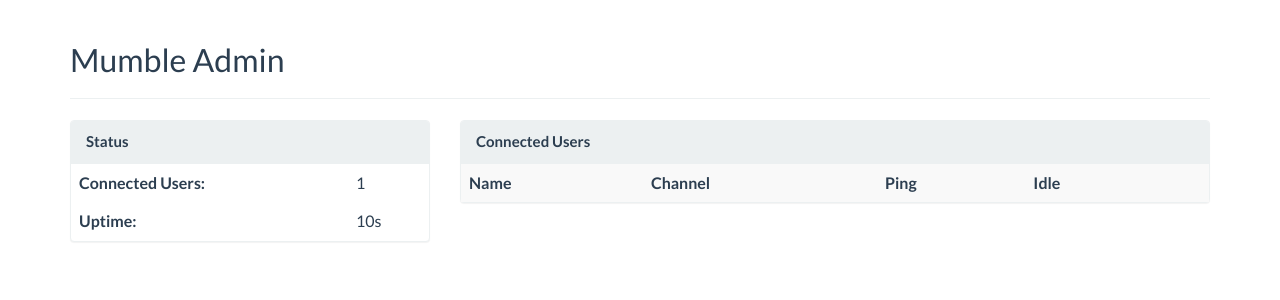
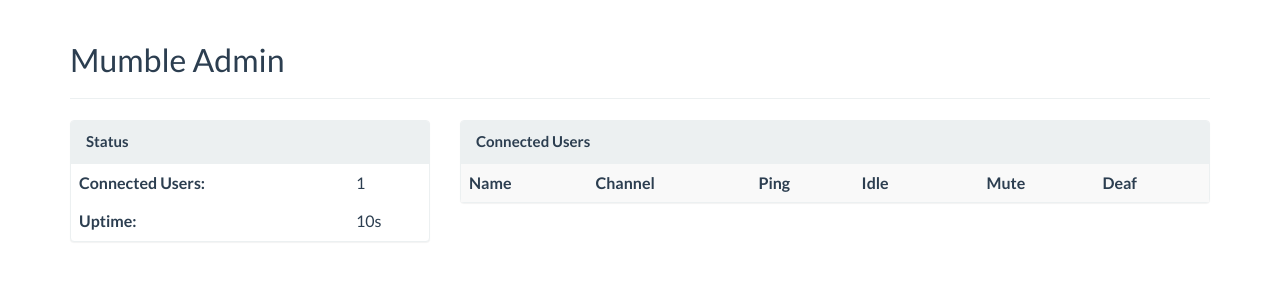
Before and after one commit to skyride/avrse-auth, a Django app: template eveauth/templates/eveauth/mumbleadmin_index.html in a window 1280 px wide. Shown: the part 60-360 px from the top of the page. Run offline with Django 3.2, Linux system fonts and the light colour scheme; tables that the repository leaves empty hold one stand-in row (values such as "Sample post"); the template is opened without the code that fills it: values that come from a table or form of the project are taken from there, most other values are stand-ins (such as "Sample title", 1, 10 or a date in 2020); lists and menus that the app fills with data are empty; parts of the project's set-up code (start-up, migrations or seed data) failed here and were passed over; some libraries are stand-ins or nearby versions.

Commit message:
Added mute/deaf to mumble admin

```diff
--- a/eveauth/templates/eveauth/mumbleadmin_index.html
+++ b/eveauth/templates/eveauth/mumbleadmin_index.html
@@ -44,6 +44,9 @@
             <th>Channel</th>
             <th>Ping</th>
             <th>Idle</th>
+            <th><div align="center">Mute</div></th>
+            <th><div align="center">Deaf</div></th>
+
             <th></th>
           </tr>
 
@@ -53,6 +56,16 @@
             <td>{{ user.channel|channel }}</td>
             <td>{{ user.udpPing|floatformat:"0" }}</td>
             <td>{{ user.idlesecs|time }}</td>
+            <td align="center" style="vertical-align: middle;">
+              {% if user.mute or user.selfMute %}
+              <span class="glyphicon glyphicon-volume-off text-danger"></span>
+              {% endif %}
+            </td>
+            <td align="center" style="vertical-align: middle;">
+              {% if user.deaf or user.selfDeaf %}
+              <span class="glyphicon glyphicon-headphones text-danger"></span>
+              {% endif %}
+            </td>
             <td>
               <a class="btn btn-xs btn-danger" href="{% url 'mumbleadmin_kick' user.session %}">Kick</a>
             </td>
```
